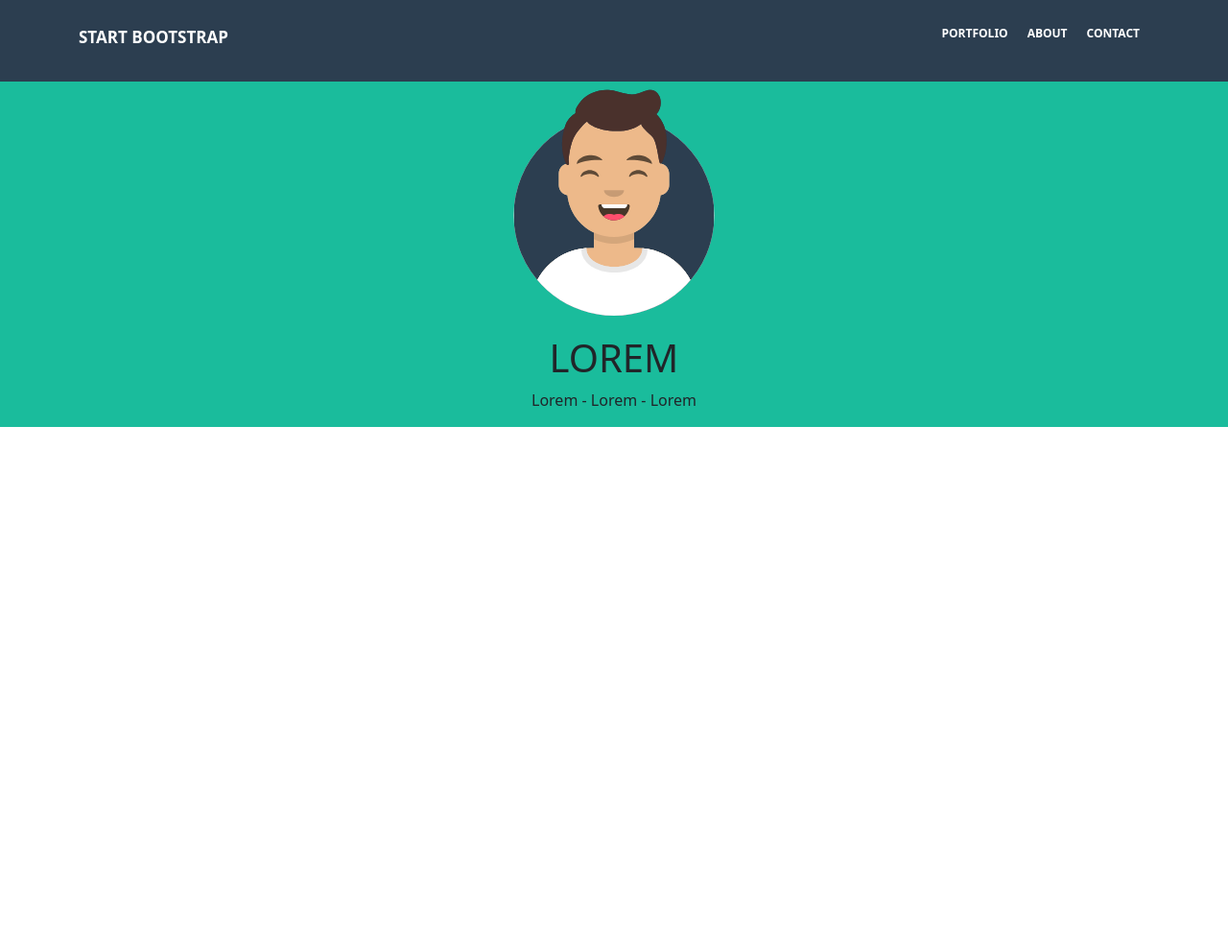
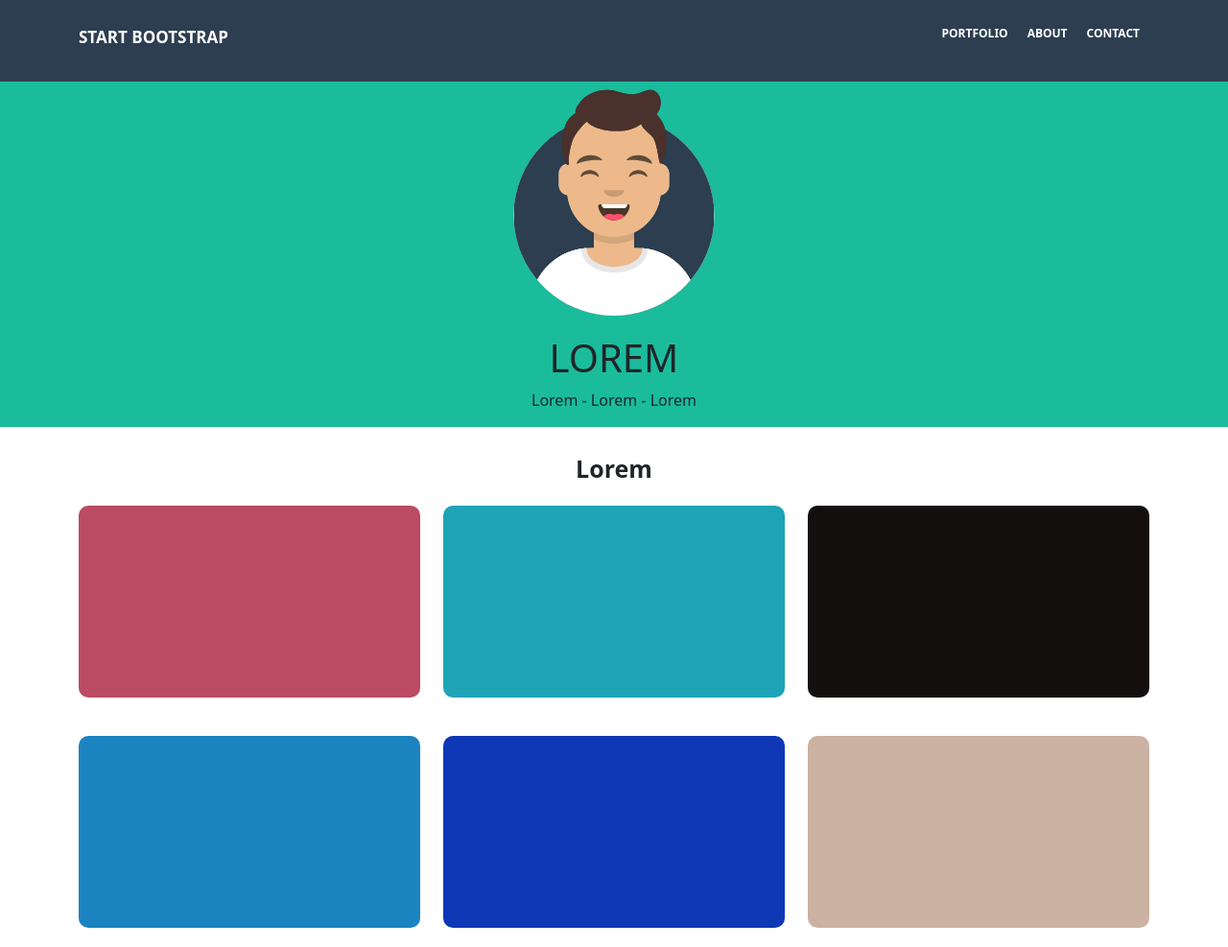
Before and after one commit to Darius104/html-css-bootstrap-freelancer, a plain HTML site: page index.html in a window 1280 px wide. Shown: the whole page at 96% size. Before the commit the page ends 800 px from the top, so only its background shows below. Drawn offline with nearby package versions, Linux system fonts and the light colour scheme.

Commit message:
Portfolio-done

```diff
--- a/css/style.css
+++ b/css/style.css
@@ -63,4 +63,38 @@
 .list-sotto-img ul li{
     margin: 0 10px;
 }
+
+/* PORTFOLIO */
+.portfolio{
+    text-align: center;
+    font-weight: bold;
+    font-size: 25px;
+    margin-top: 25px;
+}
+.icons{
+    height: 200px;
+    background-color: red;
+    border-radius: 10px;
+    margin: 20px 0;
+}
+.icons.red{
+    background-color: #ba4b63;
+}
+.icons.green{
+    background-color: #1ea4b6;
+}
+.icons.black{
+    background-color: #140f0f;
+}
+.icons.water{
+    background-color: #1c83c1;
+}
+.icons.blue{
+    background-color: #0e38b5;
+}
+.icons.skin{
+    background-color: #ccb2a3;
+}
+/* END PORTFOLIO */
+
 /* END MENù */
--- a/index.html
+++ b/index.html
@@ -66,7 +66,33 @@
             </div>
         </div>
 
-
+        <!-- PORTFOLIO -->
+        <div class="container">
+            <div class="portfolio">
+                Lorem
+            </div>
+            <div class="row">
+                <div class="col-12 col-md-6 col-lg-4">
+                    <div class="icons red"></div>
+                </div>
+                <div class="col-12 col-md-6 col-lg-4">
+                    <div class="icons green"></div>
+                </div>
+                <div class="col-12 col-md-6 col-lg-4">
+                    <div class="icons black"></div>
+                </div>
+                <div class="col-12 col-md-6 col-lg-4">
+                    <div class="icons water"></div>
+                </div>
+                <div class="col-12 col-md-6 col-lg-4">
+                    <div class="icons blue"></div>
+                </div>
+                <div class="col-12 col-md-6 col-lg-4">
+                    <div class="icons skin"></div>
+                </div>
+            </div>
+        </div>
+           <!-- END PORTFOLIO -->
     </main>
     <!-- END MAIN -->
 </body>
```
